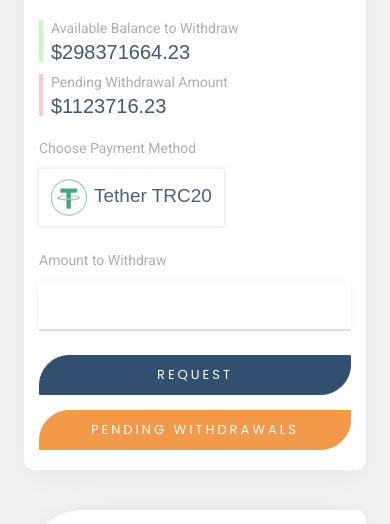
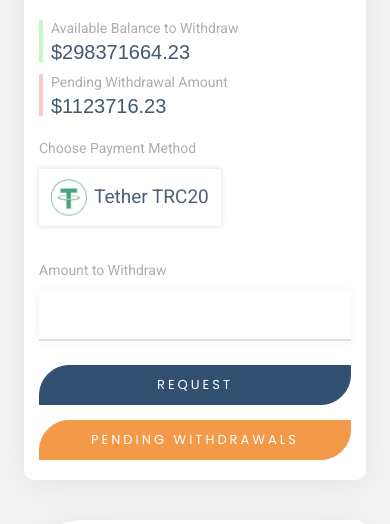
Before and after one commit to Abdullah-Munshi/Dashboard-Spino, a plain HTML site: page withdraw-funds.html in a window 390 px wide. Shown: the part 195-719 px from the top of the page. Drawn offline with nearby package versions, Linux system fonts and the light colour scheme; a web font is replaced by a local one.

Commit message:
payment token button update with input type checkbox

```diff
--- a/assets/css/main.css
+++ b/assets/css/main.css
@@ -640,7 +640,8 @@ body {
 
 /* open-ticket page css start */
 
-.input-wrap label {
+.input-wrap label,
+.label-p {
   font-size: 14px;
   color: #adadad;
   display: block;
@@ -964,8 +965,10 @@ textarea.form-control.type-2 {
 .ddl-g-wrapper form {
   max-width: 600px;
 }
-
 .select_token {
+  cursor: pointer;
+}
+.select_token .span {
   background: #ffffff;
   box-shadow: 0px 0px 4px 1px rgba(0, 0, 0, 0.1);
   border: 0;
@@ -974,9 +977,11 @@ textarea.form-control.type-2 {
   font-size: 22px;
   font-weight: 400;
   transition: 0.3s;
+  display: flex;
+  align-items: center;
 }
 
-.select_token::after {
+.select_token .span::after {
   content: "";
   position: absolute;
   width: 100%;
@@ -988,12 +993,12 @@ textarea.form-control.type-2 {
   opacity: 0;
   visibility: hidden;
 }
-.select_token.active::after {
+.select_token input[type="checkbox"]:checked + .span::after {
   opacity: 1;
   visibility: visible;
   bottom: 0;
 }
-.select_token img {
+.select_token .span img {
   width: 36px;
   margin-right: 7px;
 }
@@ -1375,7 +1380,7 @@ textarea.form-control.type-2 {
     color: #435871;
     font-size: 20px;
   }
-  .select_token {
+  .select_token .span {
     font-size: 19px;
   }
 }
--- a/withdraw-funds.html
+++ b/withdraw-funds.html
@@ -424,17 +424,30 @@
                       </div>
                     </div>
                     <div class="input-wrap mb-4">
-                      <label for="">Choose Payment Method</label>
-                      <button
-                        id="select_token"
-                        class="select_token position-relative"
+                      <p class="label-p">Choose Payment Method</p>
+                      <label
+                        for="select_token"
+                        class="select_token d-inline-block position-relative"
                       >
-                        <img
-                          src="assets/img/trc-20.png"
-                          alt=""
-                          class="img-fluid"
-                        />Tether TRC20
-                      </button>
+                        <input
+                          type="checkbox"
+                          id="select_token"
+                          class="position-absolute"
+                          style="
+                            max-width: 0;
+                            max-height: 0;
+                            opacity: 0;
+                            visibility: hidden;
+                          "
+                        />
+                        <span class="span position-relative">
+                          <img
+                            src="assets/img/trc-20.png"
+                            alt=""
+                            class="img-fluid"
+                          />Tether TRC20
+                        </span>
+                      </label>
                     </div>
                     <div class="input-wrap mb-4">
                       <label for="">Amount to Withdraw</label>
@@ -553,14 +566,6 @@
         toggleSwitch.addEventListener("click", function () {
           darkMode(this);
         });
-
-        // Script for toggle select token
-        document
-          .getElementById("select_token")
-          .addEventListener("click", function (e) {
-            e.preventDefault();
-            this.classList.toggle("active");
-          });
       });
     </script>
   </body>
```
